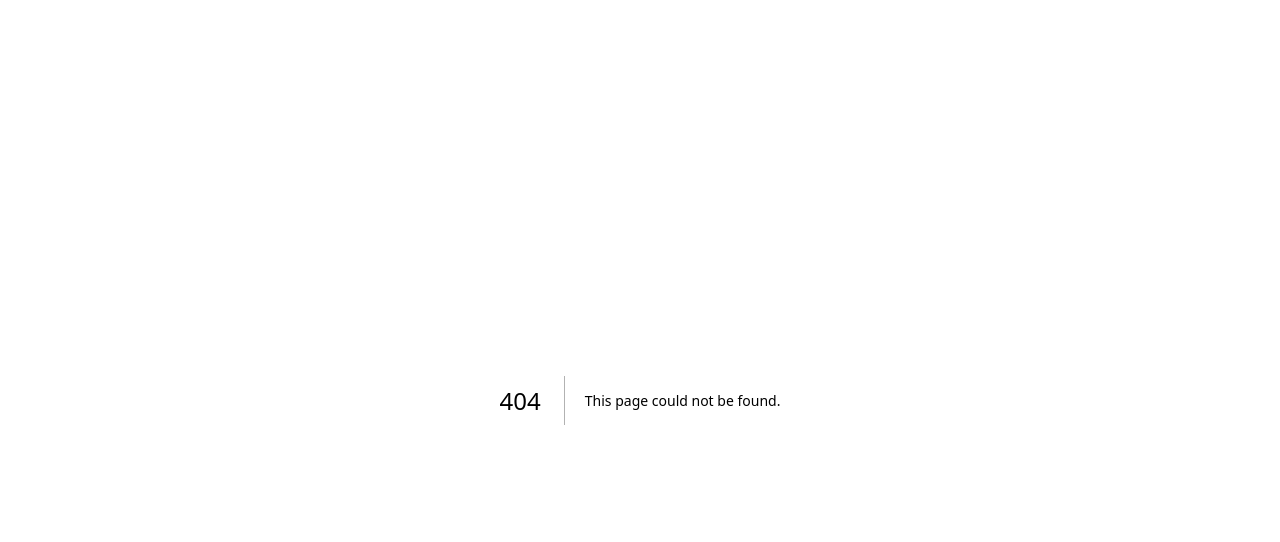
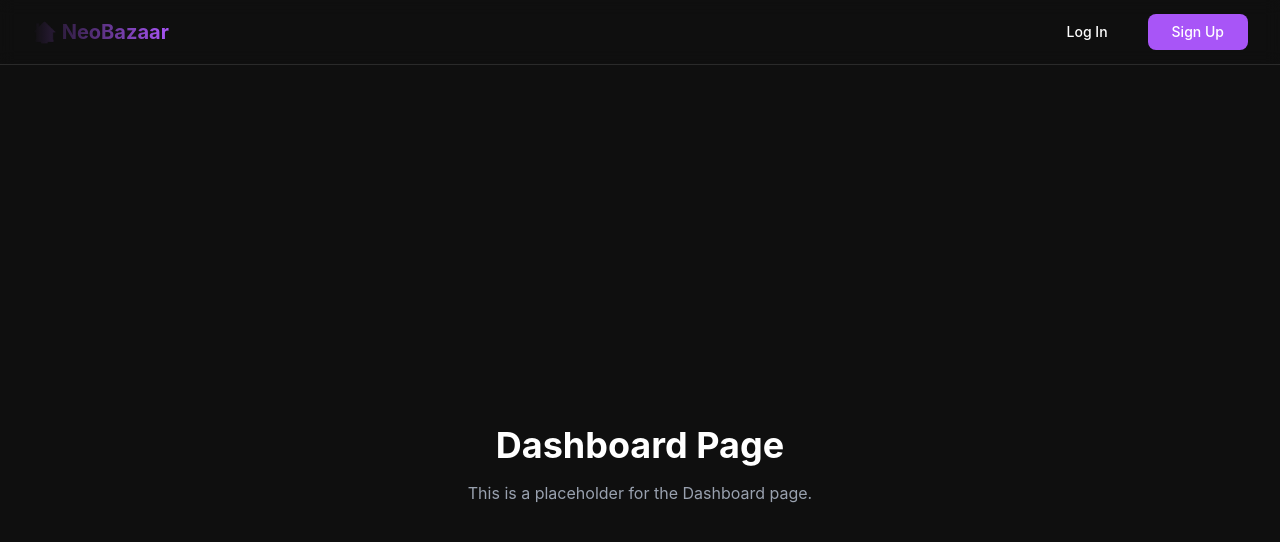
Before and after one commit to Aadityaryal/neobazaar-web, a Next.js app: page /dashboard in a window 1280 px wide. Before the commit this address had no page. Shown: the top 542 px of the page. Built offline with nearby package versions, Linux system fonts and the light colour scheme.

Commit message:
Create public layout

```diff
--- /dev/null
+++ b/app/(public)/dashboard/page.tsx
@@ -0,0 +1,10 @@
+export default function AboutPage() {
+  return (
+    <div className="min-h-screen flex items-center justify-center p-8">
+      <div className="text-center">
+        <h1 className="text-4xl font-bold text-white mb-4">Dashboard Page</h1>
+        <p className="text-gray-400">This is a placeholder for the Dashboard page.</p>
+      </div>
+    </div>
+  );
+}
--- /dev/null
+++ b/app/(public)/layout.tsx
@@ -0,0 +1,14 @@
+import Header from "./_components/Header";
+
+export default function PublicLayout({
+  children,
+}: {
+  children: React.ReactNode;
+}) {
+  return (
+    <div className="min-h-screen">
+      <Header />
+      <main>{children}</main>
+    </div>
+  );
+}
```
